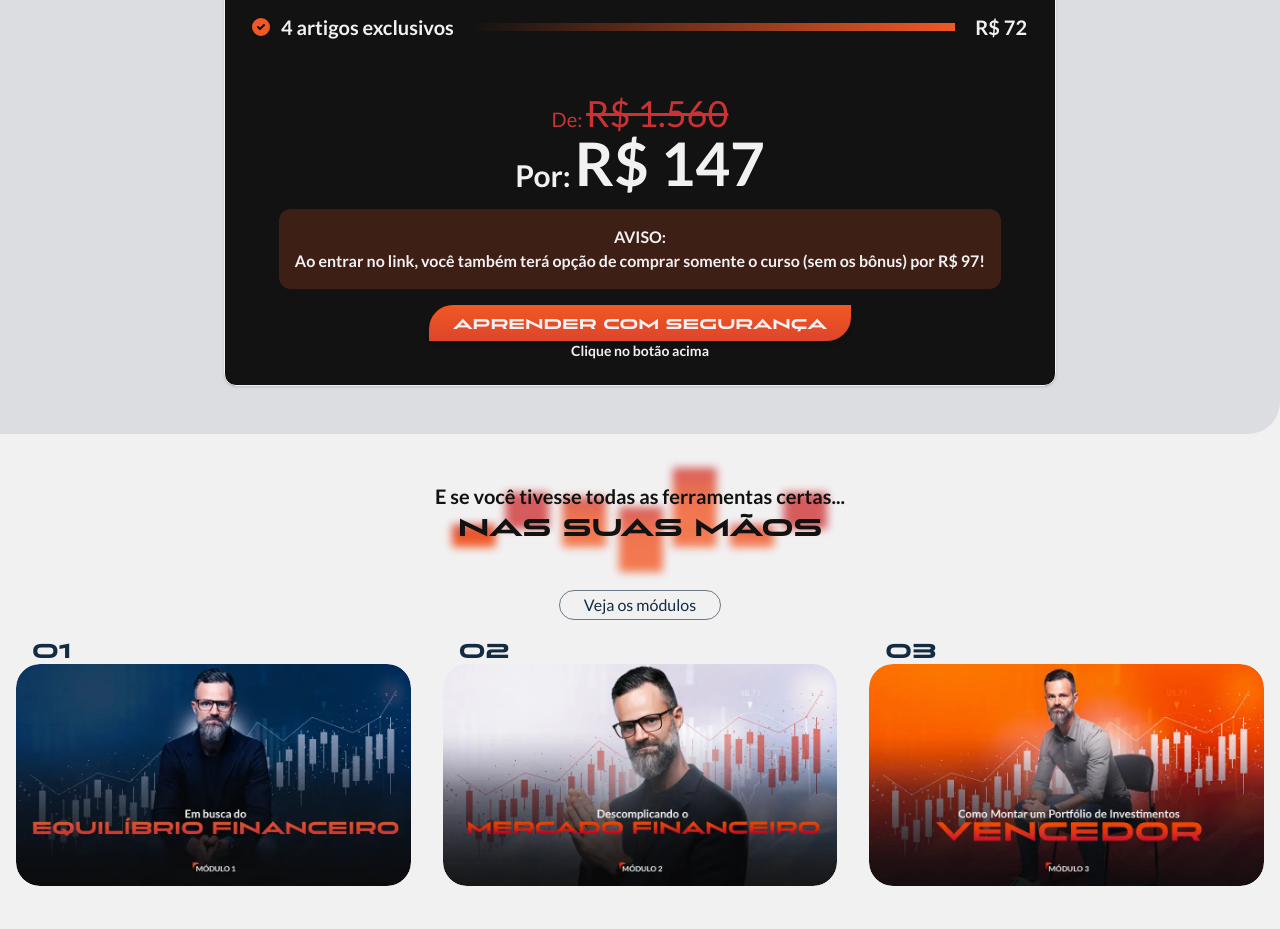
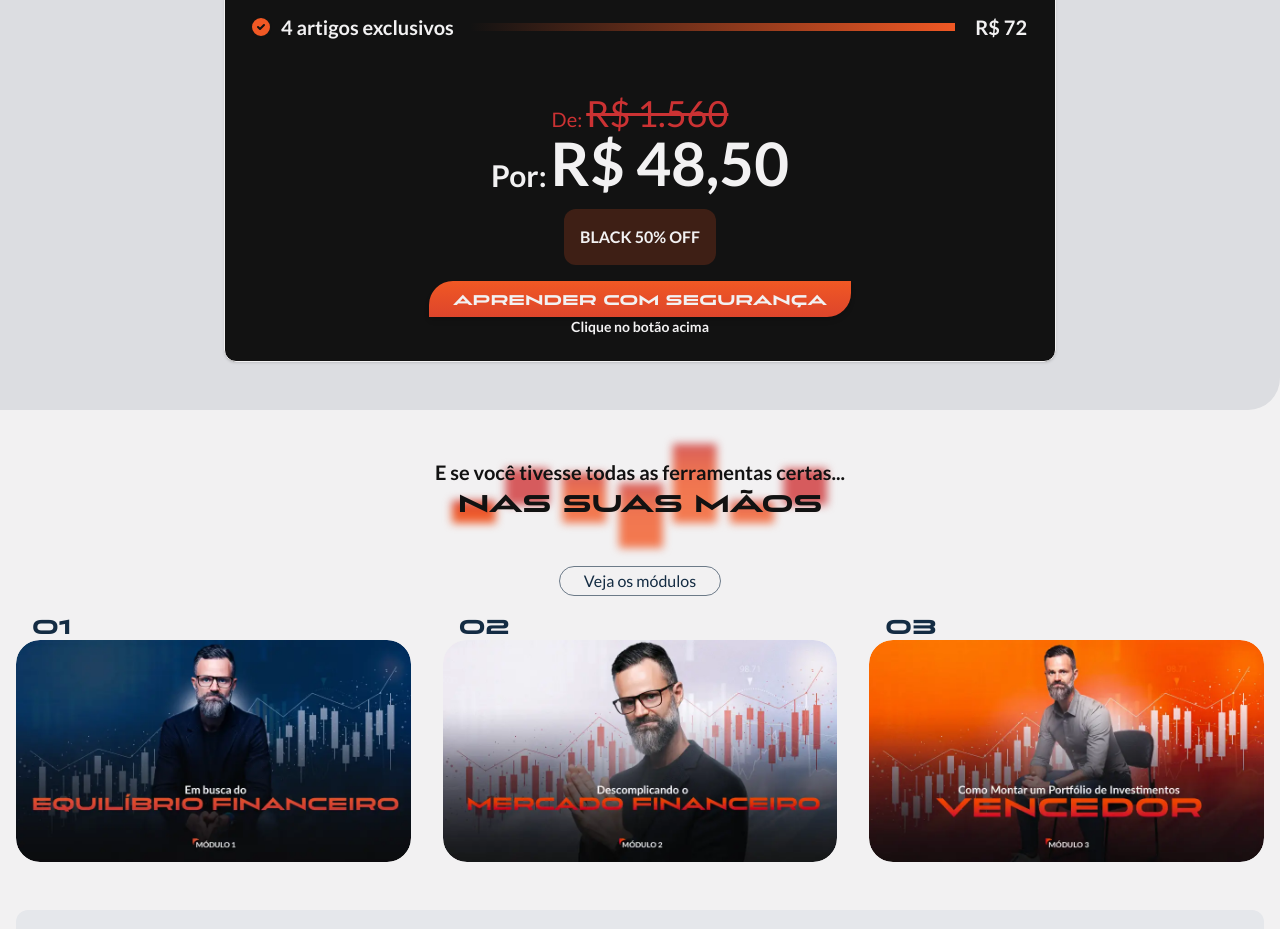
Before and after one commit to DevJeipi/lp-opacefinanceiro, a Next.js app: page / in a window 1280 px wide. Shown: the part 6060-6989 px from the top of the page. Built offline with nearby package versions, Linux system fonts and the light colour scheme.

Commit message:
raw: pricing black 50

```diff
--- a/src/components/home/SectionPricing.tsx
+++ b/src/components/home/SectionPricing.tsx
@@ -158,14 +158,11 @@ export function SectionPricing() {
                             <div className="font-body mb-4 flex items-end gap-1">
                                 <p className="text-2xl md:text-3xl">Por:</p>
                                 <span className="text-4xl md:text-6xl">
-                                    R$ 147
+                                    R$ 48,50
                                 </span>
                             </div>
                             <span className="bg-primary-orange/20 mb-4 rounded-xl p-4">
-                                AVISO: <br />
-                                Ao entrar no link, você também terá opção de
-                                comprar somente o curso (sem os bônus) por R$
-                                97!
+                               BLACK 50% OFF
                             </span>
                             <Button link="curso" color="secondaryorange">
                                 Aprender com segurança
```
